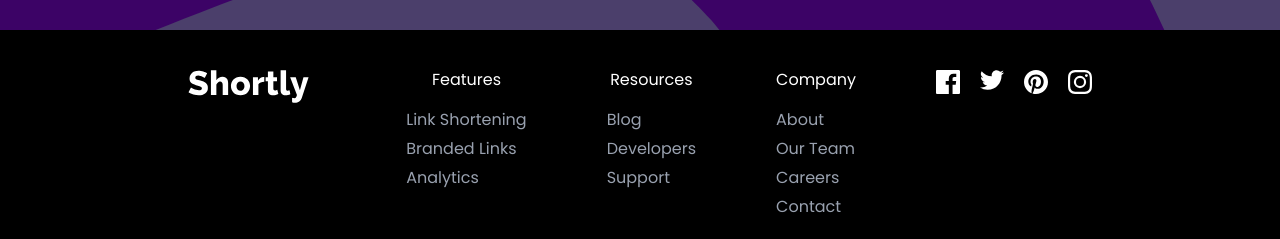
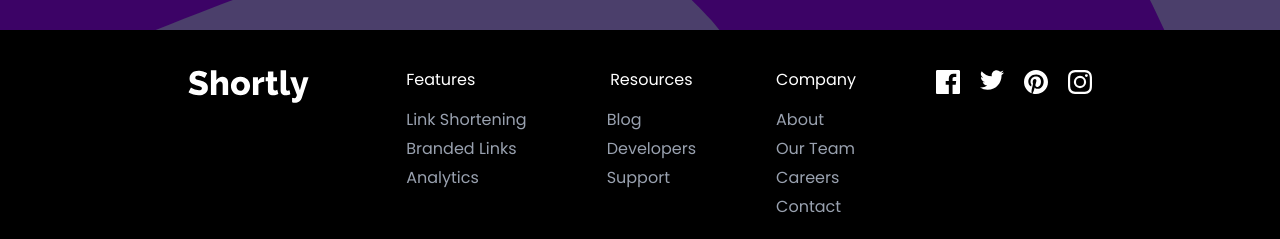
Before and after one commit to calebtdev/urlshortner, a React (Vite) app: page / in a window 1280 px wide. Shown: the part 1469-1708 px from the top of the page. Built offline with nearby package versions, Linux system fonts and the light colour scheme; a web font is replaced by a local one.

Commit message:
last change on url shortner app

```diff
--- a/src/components/Footer.jsx
+++ b/src/components/Footer.jsx
@@ -15,7 +15,7 @@
           </a>
         </div>
         <div className="flex flex-col items-center md:items-start md:flex-row gap-[5rem]">
-          <div className="flex flex-col items-center gap-5">
+          <div className="flex flex-col items-center  md:items-start gap-5">
             <span className="text-white hover:text-cyan-500 transition-colors duration-300 ease-out cursor-pointer">
               Features
             </span>
```
